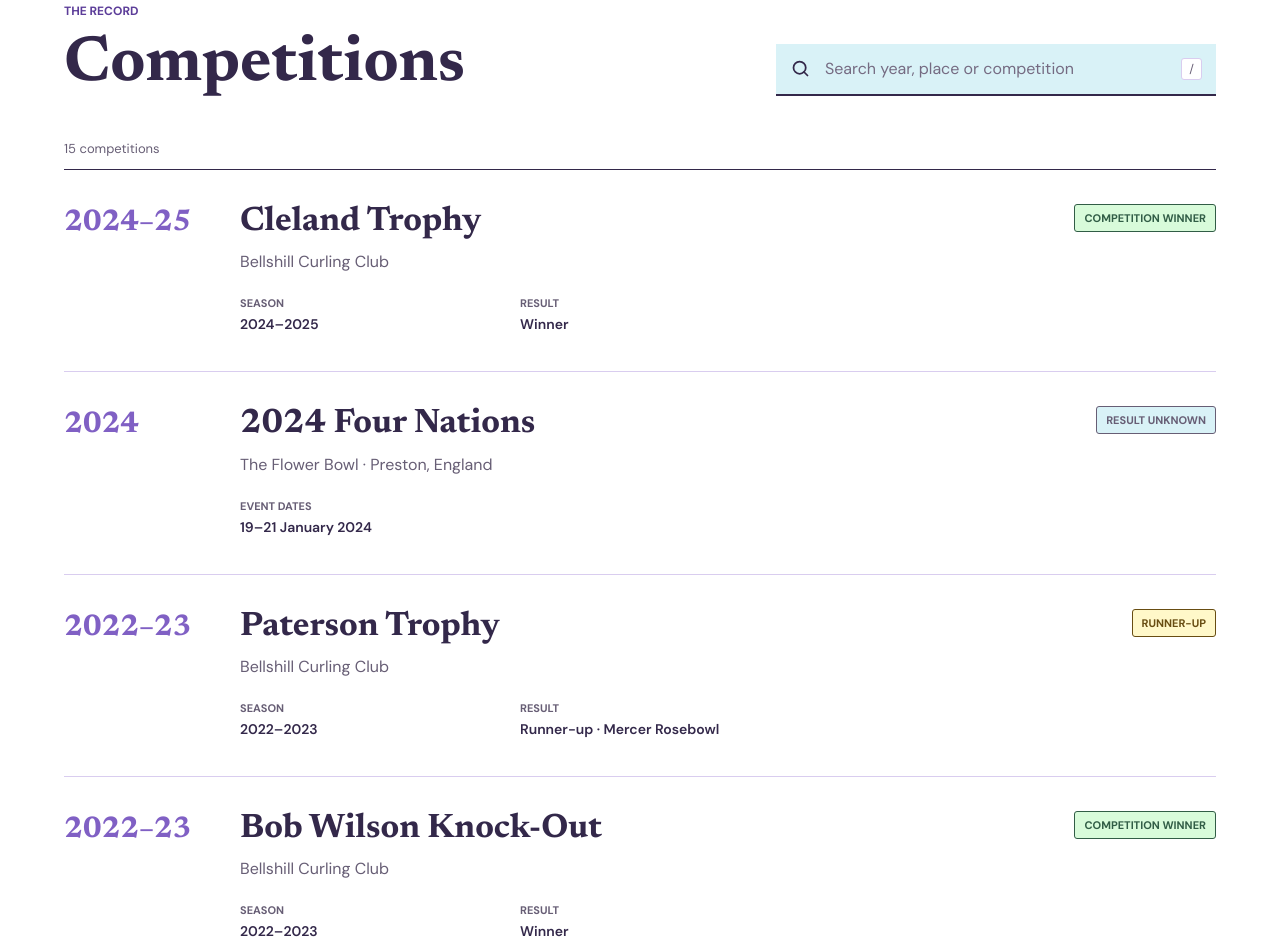
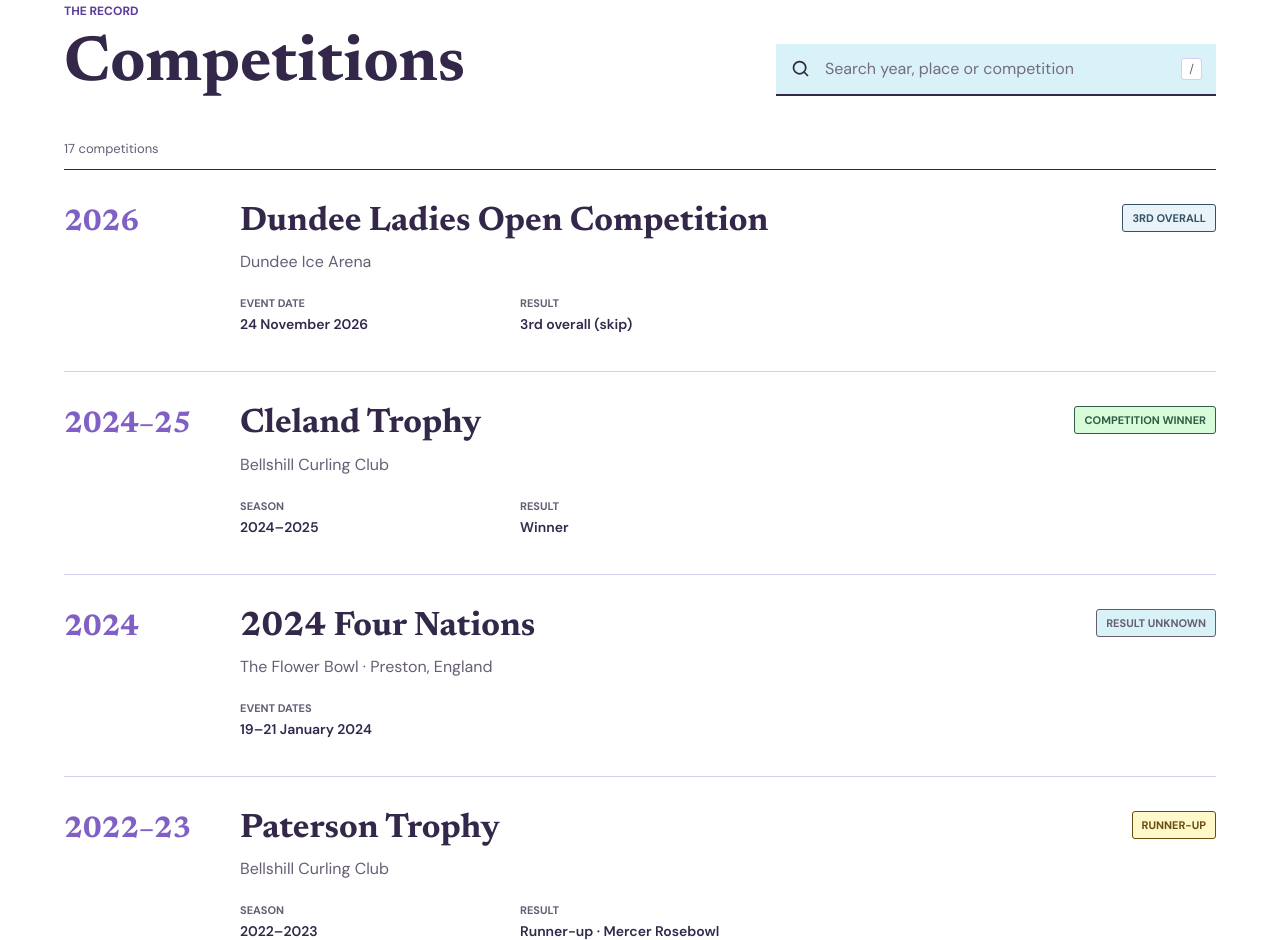
Before and after one commit to weeyin83/sarah-curling-stats, a plain HTML site: page index.html in a window 1280 px wide. Shown: the part 777-1717 px from the top of the page. Drawn offline with Linux system fonts and the light colour scheme.

Commit message:
Record Dundee rink visit and competition result
Co-authored-by: copilot-swe-agent[bot] <198982749+Copilot@users.noreply.github.com>

```diff
--- a/data/rinks.json
+++ b/data/rinks.json
@@ -97,7 +97,7 @@
       "latitude": 56.4816457,
       "longitude": -3.0248146,
       "status": "active",
-      "personalStatus": "not-played",
+      "personalStatus": "played",
       "website": "https://www.dundeeicearena.co.uk/",
       "coordinateSource": "https://www.openstreetmap.org/way/39531090"
     },
--- a/index.html
+++ b/index.html
@@ -67,11 +67,35 @@
         </div>
 
         <div class="results-meta" aria-live="polite">
-            <p id="result-count">15 competitions</p>
+            <p id="result-count">17 competitions</p>
           <button id="clear-search" class="clear-button" type="button" hidden>Clear search</button>
         </div>
 
         <div id="competition-list" class="competition-list">
+          <article
+            class="competition"
+            data-search="2026 24 november dundee ladies open competition ice arena third 3rd place overall skip"
+          >
+            <div class="year" aria-hidden="true">2026</div>
+            <div class="competition-main">
+              <div class="competition-title-row">
+                <h3>Dundee Ladies Open Competition</h3>
+                <span class="status status-placed">3rd overall</span>
+              </div>
+              <p class="location">Dundee Ice Arena</p>
+              <dl class="details">
+                <div>
+                  <dt>Event date</dt>
+                  <dd>24 November 2026</dd>
+                </div>
+                <div>
+                  <dt>Result</dt>
+                  <dd>3rd overall (skip)</dd>
+                </div>
+              </dl>
+            </div>
+          </article>
+
           <article
             class="competition"
             data-search="season 2024 2025 cleland trophy winner competition winner bellshill curling club"
```
Also changed, not shown: tests/rinks.test.mjs (+4 -4 lines), 1 other file.
